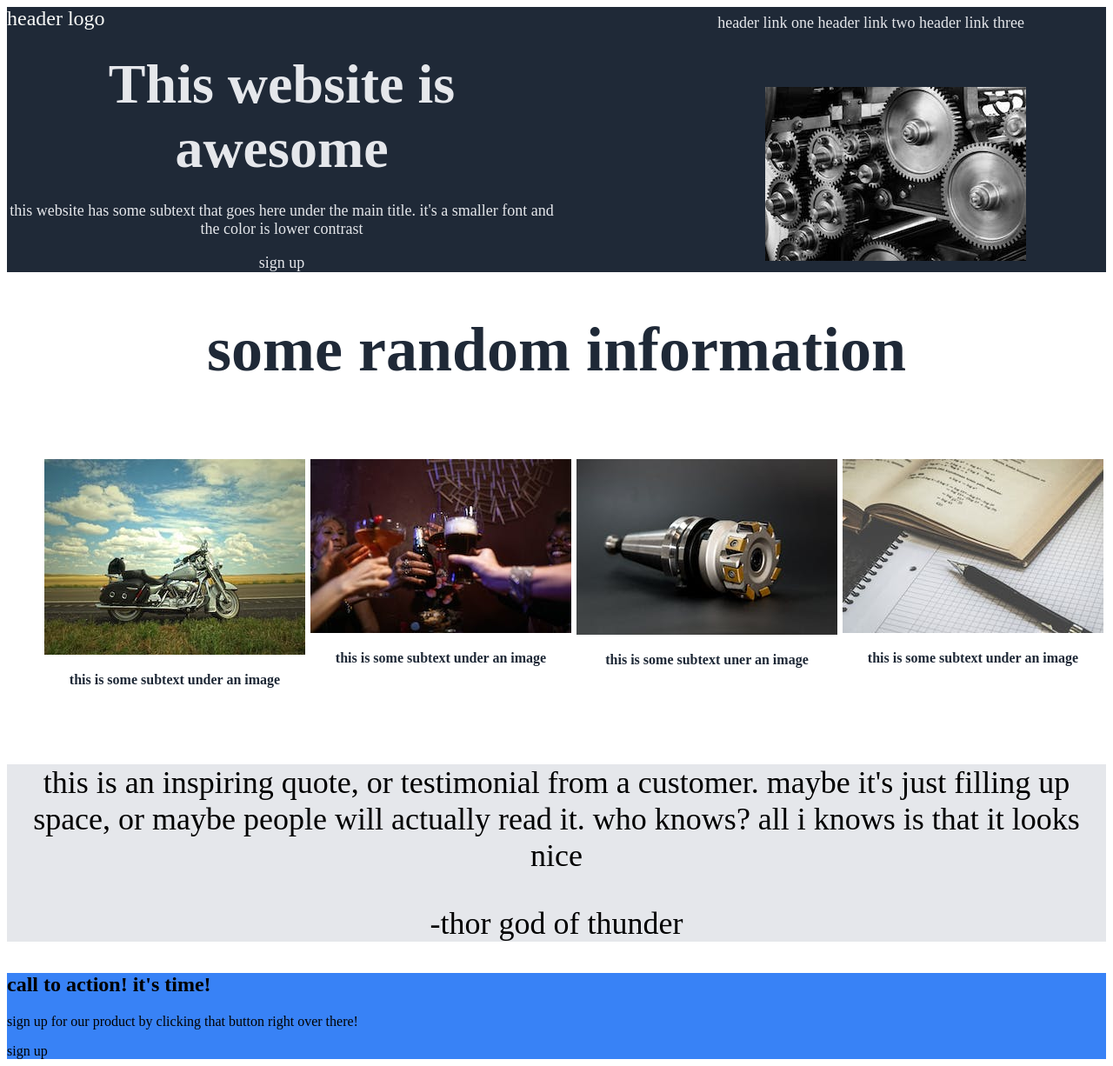
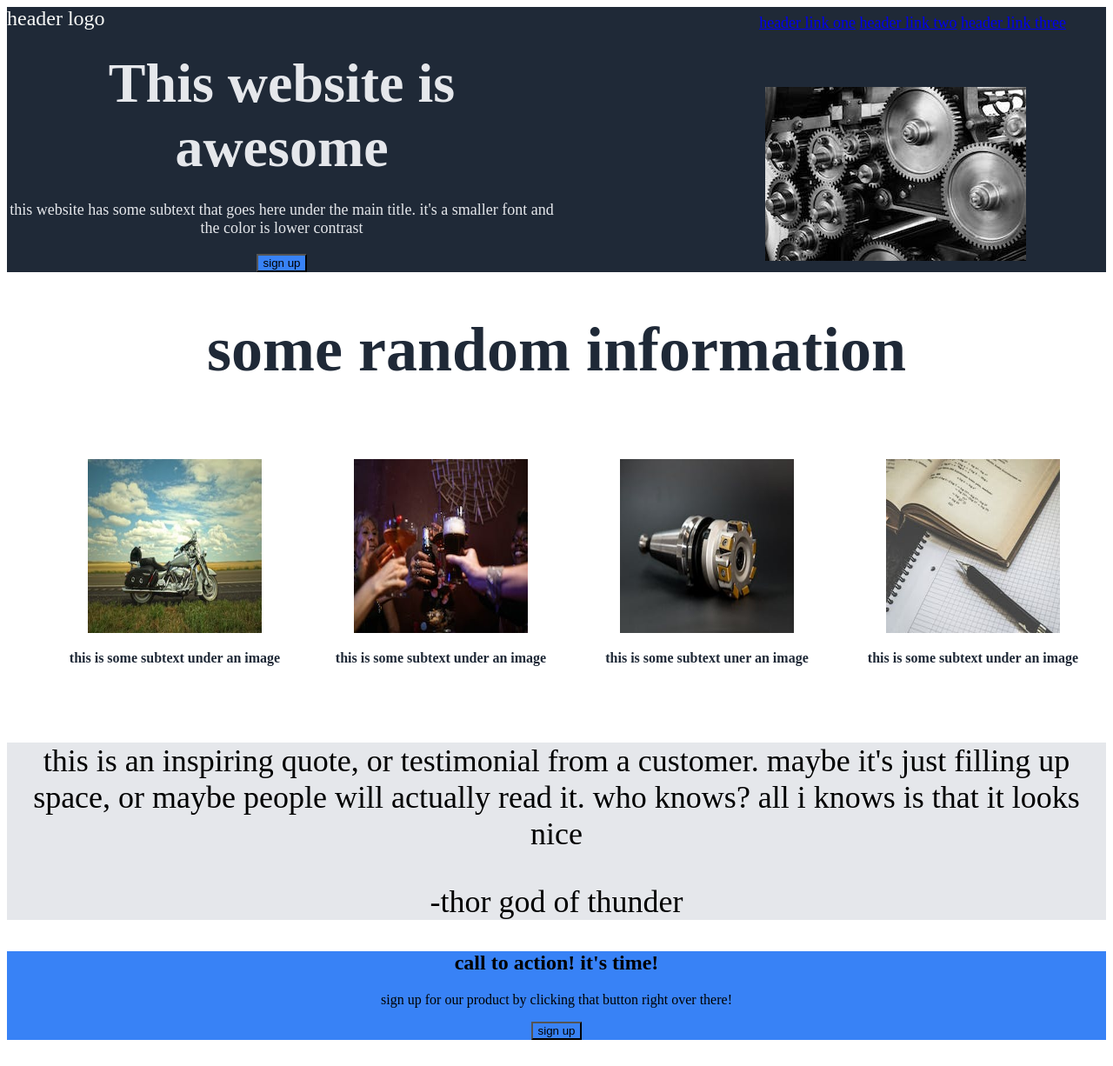
Before and after one commit to gaignunjr/landing-page, a plain HTML site: page index.html in a window 1280 px wide. Shown: the whole page at 87% size. After the commit the page ends 1204 px from the top, so only its background shows below. Drawn offline with Linux system fonts and the light colour scheme.

Commit message:
final draft

```diff
--- a/index.html
+++ b/index.html
@@ -11,9 +11,9 @@
         <div class="header">
             <div class="header-logo">header logo</div>
             <div class="nav">
-                    <a href="links/link-one.html"></a>header link one
-                    <a href="links/link-two.html"></a>header link two
-                    <a href="links/link-three.html"></a>header link three
+                    <a href="links/link-one.html">header link one</a>
+                    <a href="links/link-two.html">header link two</a>
+                    <a href="links/link-three.html">header link three</a>
             </div>
             <div class="headerone">
                 <h1><span class="heads">This website is awesome</span></h1>
@@ -21,7 +21,7 @@
                     under the main title. it's a smaller font and
                     the color is lower contrast
                 </p>
-                <btn>sign up</btn>
+                <button class="btn">sign up</button>
             </div>
             <div class="headerimg"><img src="img/big-pic.jpeg"> </div>
         </div>
@@ -29,10 +29,10 @@
         <div class="title">
             <span class="info"><h1>some random information</h1></span>
             <ul>
-                <div class="item"><li><img src="img/bike.jpeg"> <p>this is some subtext under an image</p> </li></div>
-                <div class="item"><li><img src="img/drink.jpeg"> <p>this is some subtext under an image</p> </li></div>
-                <div class="item"><li><img src="img/machining.jpeg"> <p>this is some subtext uner an image</p> </li></div>
-                <div class="item"><li><img src="img/tutor.jpeg"> <p>this is some subtext under an image</p> </li></div>
+                <div class="item"><li><img src="img/bike.jpeg"width="200"height="200"alt="motorcycle"> <p>this is some subtext under an image</p> </li></div>
+                <div class="item"><li><img src="img/drink.jpeg"width="200"height="200"alt="drinks"> <p>this is some subtext under an image</p> </li></div>
+                <div class="item"><li><img src="img/machining.jpeg"width="200"height="200"alt="facemill"> <p>this is some subtext uner an image</p> </li></div>
+                <div class="item"><li><img src="img/tutor.jpeg"width="200"height="200"alt="math work"> <p>this is some subtext under an image</p> </li></div>
             </ul>
         </div>
         <div class="quote">
@@ -45,7 +45,7 @@
         <div class="calltoaction">
             <h2>call to action! it's time!</h2>
             <p>sign up for our product by clicking that button right over there!</p>
-            <btn>sign up</btn>
+            <button class="btn">sign up</button>
         </div>
     </body>
 </html>
--- a/style.css
+++ b/style.css
@@ -23,8 +23,7 @@
     right: 3em;
     font-size: 1.125rem;
     color: #e5e7eb;
-    padding-left: 3rem;
-    padding-right: 3rem;
+    justify-content: space-around;
 
 }
 .headerone{
@@ -33,6 +32,9 @@
     text-align: center;
     font-size: 1.125rem;
     color: #e5e7eb
+}
+.btn{
+    background-color: #3882f6;
 }
 .headerimg{
     margin-left: ;
@@ -59,6 +61,7 @@
     text-align: center;
     font-size: 1rem;
     flex: auto;
+    border-radius: 20px
 }
 .quote{
     background-color: #e5e7eb;
@@ -70,4 +73,6 @@
 }
 .calltoaction{
     background-color: #3882f6;
+    text-align: center;
+    justify-content: center;
 }
```
Also changed, not shown: links/link-one.html (+13 -0 lines), links/link-three.html (+13 -0 lines), links/link-two.html (+13 -0 lines).
